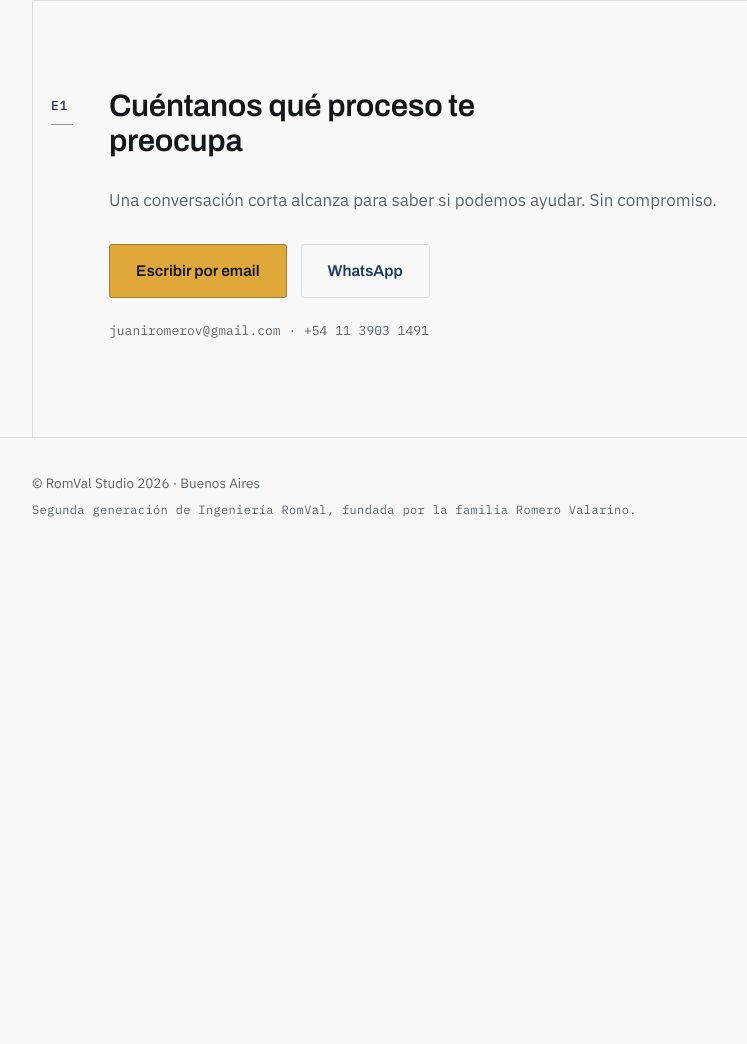
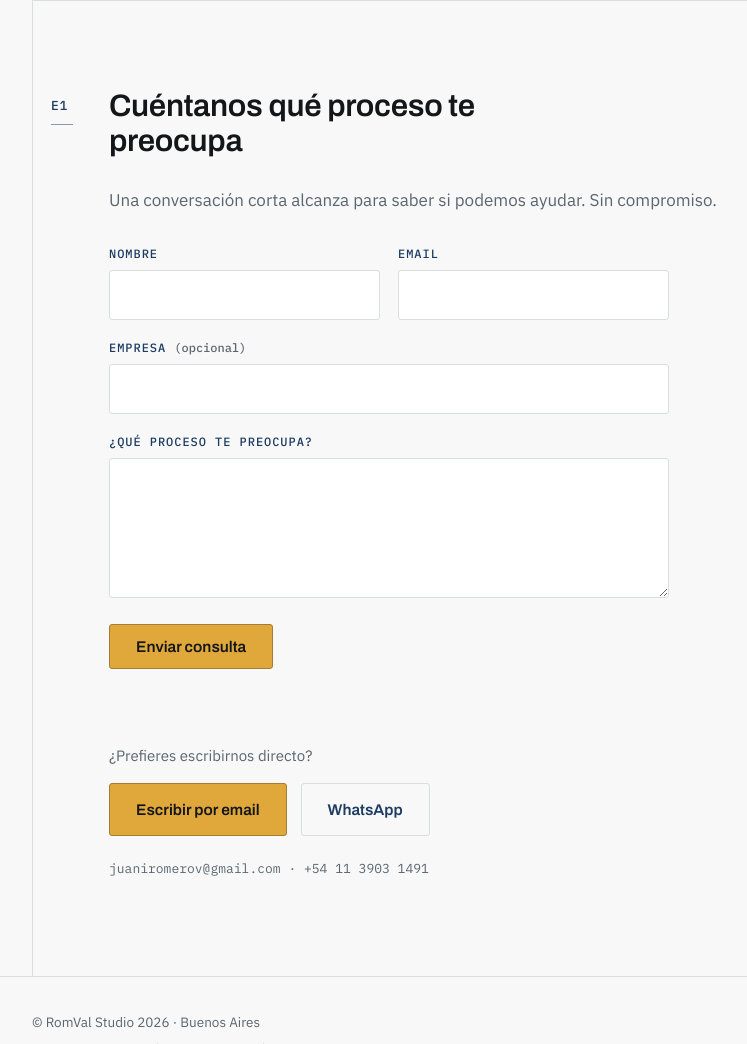
Before and after one commit to juaniromerov/RomVal, a plain HTML site: page index.html in a window 1280 px wide. Shown: the part 3323-4367 px from the top of the page, without its empty margins (184-931 px from the left). Before the commit the page ends 3889 px from the top, so only its background shows below. Drawn offline with Linux system fonts and the light colour scheme.

Commit message:
Add contact form with Google Apps Script email backend
Form posts to an Apps Script web app that emails inquiries to Gmail.
FORM_ENDPOINT is empty until the script is deployed.

Co-Authored-By: Claude Opus 5.5 <noreply@anthropic.com>

```diff
--- a/index.html
+++ b/index.html
@@ -303,6 +303,48 @@
   .contact-links{
     display:flex;gap:14px;flex-wrap:wrap;margin-top:30px;
   }
+  .form{
+    margin-top:30px;
+    max-width:560px;
+    display:grid;gap:18px;
+  }
+  .form .pair{display:grid;grid-template-columns:1fr 1fr;gap:18px}
+  @media (max-width:680px){.form .pair{grid-template-columns:1fr}}
+  .field label{
+    display:block;
+    font-family:var(--mono);
+    font-size:12px;
+    font-weight:500;
+    letter-spacing:.08em;
+    text-transform:uppercase;
+    color:var(--blueprint);
+    margin-bottom:6px;
+  }
+  .field label .opt{color:var(--muted);text-transform:none;letter-spacing:0}
+  .field input,.field textarea{
+    width:100%;
+    font:inherit;
+    font-size:16px;
+    color:var(--ink);
+    background:#fff;
+    border:1px solid var(--hairline);
+    border-radius:3px;
+    padding:11px 13px;
+  }
+  .field textarea{min-height:140px;resize:vertical}
+  .field input:focus,.field textarea:focus{
+    outline:2px solid var(--amber);
+    outline-offset:1px;
+    border-color:var(--blueprint);
+  }
+  .hp{position:absolute;left:-9999px;width:1px;height:1px;overflow:hidden}
+  .form .btn{cursor:pointer;justify-self:start}
+  .form .btn[disabled]{opacity:.6;cursor:wait;transform:none;box-shadow:none}
+  .form-status{font-size:15px;min-height:1.5em}
+  .form-status.ok{color:var(--blueprint)}
+  .form-status.err{color:#9B2C2C}
+  .contact-alt{margin-top:34px;font-size:15px;color:var(--muted)}
+  .contact-links{margin-top:14px}
   .contact-note{
     margin-top:22px;
     font-family:var(--mono);
@@ -510,6 +552,36 @@
         <span lang="es">Una conversación corta alcanza para saber si podemos ayudar. Sin compromiso.</span>
         <span lang="en">A short conversation is enough to know if we can help. No commitment.</span>
       </p>
+      <form class="form" id="contact-form" novalidate>
+        <div class="pair">
+          <div class="field">
+            <label for="f-name"><span lang="es">Nombre</span><span lang="en">Name</span></label>
+            <input id="f-name" name="name" type="text" autocomplete="name" maxlength="200" required>
+          </div>
+          <div class="field">
+            <label for="f-email">Email</label>
+            <input id="f-email" name="email" type="email" autocomplete="email" maxlength="200" required>
+          </div>
+        </div>
+        <div class="field">
+          <label for="f-company"><span lang="es">Empresa</span><span lang="en">Company</span> <span class="opt">(<span lang="es">opcional</span><span lang="en">optional</span>)</span></label>
+          <input id="f-company" name="company" type="text" autocomplete="organization" maxlength="200">
+        </div>
+        <div class="field">
+          <label for="f-message"><span lang="es">¿Qué proceso te preocupa?</span><span lang="en">Which process worries you?</span></label>
+          <textarea id="f-message" name="message" maxlength="5000" required></textarea>
+        </div>
+        <div class="hp" aria-hidden="true">
+          <label for="f-website">Website</label>
+          <input id="f-website" name="website" type="text" tabindex="-1" autocomplete="off">
+        </div>
+        <button class="btn" type="submit"><span lang="es">Enviar consulta</span><span lang="en">Send inquiry</span></button>
+        <p class="form-status" id="form-status" role="status" aria-live="polite"></p>
+      </form>
+      <p class="contact-alt">
+        <span lang="es">¿Prefieres escribirnos directo?</span>
+        <span lang="en">Prefer to reach us directly?</span>
+      </p>
       <div class="contact-links">
         <a class="btn" href="mailto:juaniromerov@gmail.com">
           <span lang="es">Escribir por email</span><span lang="en">Email us</span>
@@ -544,6 +616,45 @@
 
   document.getElementById('year').textContent = new Date().getFullYear();
 
+  // Google Apps Script web app URL (see backend/Code.gs)
+  var FORM_ENDPOINT = '';
+
+  var MSG = {
+    es:{sending:'Enviando…', ok:'¡Gracias! Recibimos tu consulta y te respondemos pronto.', missing:'Completa nombre, email y mensaje.', email:'Revisa el email, parece incorrecto.', err:'No se pudo enviar. Escríbenos a juaniromerov@gmail.com o por WhatsApp.'},
+    en:{sending:'Sending…', ok:'Thanks! We got your inquiry and will reply soon.', missing:'Please fill in name, email and message.', email:'That email doesn’t look right.', err:'Couldn’t send. Email us at juaniromerov@gmail.com or use WhatsApp.'}
+  };
+
+  document.getElementById('contact-form').addEventListener('submit', function(ev){
+    ev.preventDefault();
+    var form = ev.target;
+    var status = document.getElementById('form-status');
+    var btn = form.querySelector('button[type="submit"]');
+    var t = MSG[document.documentElement.getAttribute('data-lang')] || MSG.es;
+    function show(text, cls){ status.textContent = text; status.className = 'form-status ' + (cls || ''); }
+
+    var data = new FormData(form);
+    var name = (data.get('name') || '').trim();
+    var email = (data.get('email') || '').trim();
+    var message = (data.get('message') || '').trim();
+    if(!name || !email || !message){ show(t.missing, 'err'); return; }
+    if(!/^[^\s@]+@[^\s@]+\.[^\s@]+$/.test(email)){ show(t.email, 'err'); return; }
+    if(!FORM_ENDPOINT){ show(t.err, 'err'); return; }
+
+    data.append('lang', document.documentElement.getAttribute('data-lang'));
+    data.append('page', location.href);
+    btn.disabled = true;
+    show(t.sending);
+    fetch(FORM_ENDPOINT, {method:'POST', body:new URLSearchParams(data)})
+      .then(function(r){ return r.json(); })
+      .then(function(res){
+        if(!res.ok) throw new Error(res.error || 'failed');
+        form.reset();
+        show(t.ok, 'ok');
+      })
+      .catch(function(){ show(t.err, 'err'); })
+      .then(function(){ btn.disabled = false; });
+  });
+
   if(!window.matchMedia('(prefers-reduced-motion: reduce)').matches && 'IntersectionObserver' in window){
     var obs = new IntersectionObserver(function(entries){
       entries.forEach(function(e){
```
Also changed, not shown: 2 other files.
